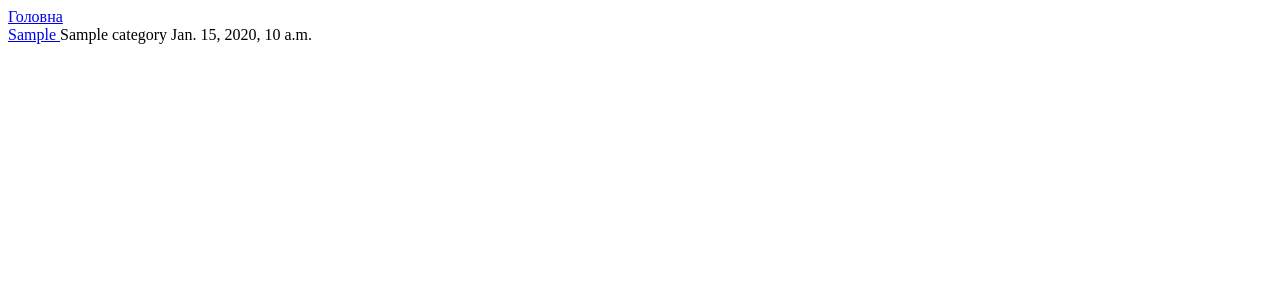
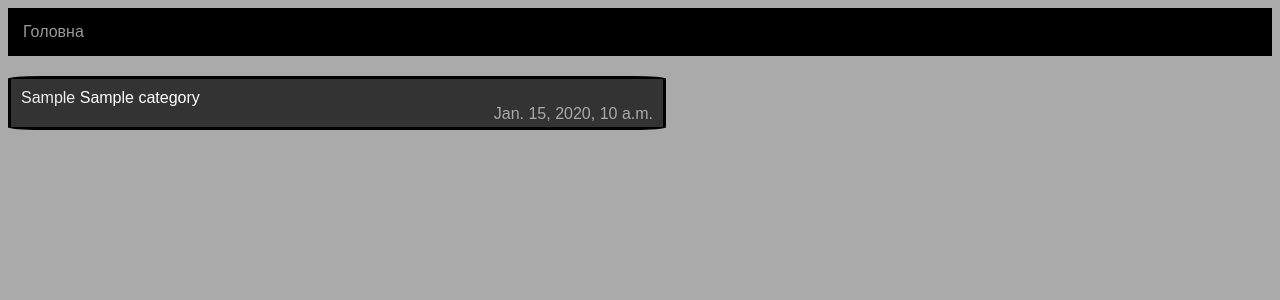
Before and after one commit to M-Pidlisnyi/blog, a Django app: page / in a window 1280 px wide. Shown: the top 300 px of the page. Run offline with Django 4.2, Linux system fonts and the light colour scheme; tables that the repository leaves empty hold one stand-in row (values such as "Sample post").

Commit message:
add styles

```diff
--- a/blog/settings.py
+++ b/blog/settings.py
@@ -118,6 +118,10 @@ USE_TZ = True
 
 STATIC_URL = 'static/'
 
+STATICFILES_DIRS = [
+    BASE_DIR / 'static',
+]
+
 # Default primary key field type
 # https://docs.djangoproject.com/en/4.0/ref/settings/#default-auto-field
 
--- /dev/null
+++ b/static/styles/style.css
@@ -0,0 +1,36 @@
+body{
+    background: #aaa;
+    font-family: Arial, Helvetica, sans-serif;
+}
+
+header{
+    background:  #000;
+    padding: 15px;
+}
+
+.link{
+    text-decoration: none;
+    color: #eee;
+}
+
+header .link{
+    color:#999
+}
+
+
+.blogpost{
+    border: 3px solid #000;
+    width: 50%;
+    margin-top: 20px;
+    padding: 10px;
+    padding-bottom: 20px;
+    border-radius: 5%;
+    background: #333;
+    color: #fff;
+}
+
+.date{
+    float: right;
+    color:#aaa
+
+}
--- a/templates/blogapp/index.html
+++ b/templates/blogapp/index.html
@@ -3,10 +3,12 @@
 {% block content %}
 
 {% for p in posts %}
-    <div>
-        <a href="{{p.get_absolute_url}}"> {{p.post_header}} </a>
+    <div class="blogpost">
+        <a class="link" href="{{p.get_absolute_url}}"> {{p.post_header}} </a>
         {{p.category.category_name}}
-        {{p.datetime}}
+        <p class="date">
+            {{p.datetime}}
+        </p>
     </div>
     <br>
 {% endfor %}
--- a/templates/layout.html
+++ b/templates/layout.html
@@ -5,11 +5,14 @@
     <meta http-equiv="X-UA-Compatible" content="IE=edge">
     <meta name="viewport" content="width=device-width, initial-scale=1.0">
     <title>My Blog</title>
+    {% load static %}
+    <link rel="stylesheet" href="{% static 'styles/style.css' %}">
+
 </head>
 <body>
     <header>
         <nav>
-            <a href="{%url 'home'%}"> Головна  </a>
+            <a  class="link" href="{%url 'home'%}"> Головна  </a>
         </nav>
     </header>
     {% block content  %}
```
